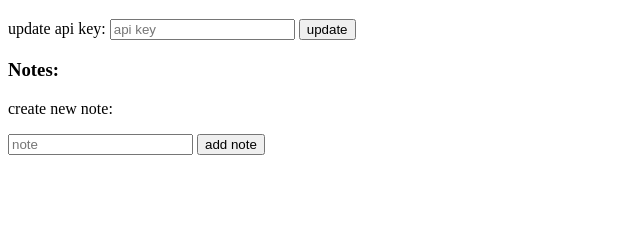
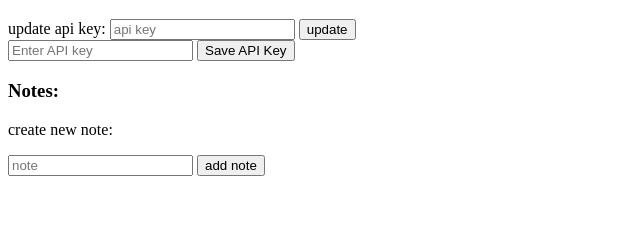
Before and after one commit to OfficerGreg/meta-plate, a Flask app: page /dashboard in a window 1280 px wide. Shown: the part 138-378 px from the top of the page, without its empty margins (0-640 px from the left). Run offline with Flask 3, Linux system fonts and the light colour scheme; the visitor is signed in with stand-in values (Sample User, id 1); data that the repository does not hold is empty.

Commit message:
api key now stored in session cookie

```diff
--- a/static/js/ai.js
+++ b/static/js/api.js
@@ -1,5 +1,9 @@
-const API_URL = "https://api.openai.com/v1/chat/completions";
-const API_KEY = "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";
+//import { getSessionData } from "./cookie";
+
+
+const API_URL = "https://api.pawan.krd/v1/chat/completions";
+//const API_KEY = "pk-zVSypLIUDIVmaRXdLncxpIOZSuJXIPGBCjVhkyCFRPokWMYb";
+const API_KEY = getSessionData("api_key");
 
 const question = document.getElementById("promptInput");
 const generateBtn = document.getElementById("generateBtn");
@@ -8,7 +12,37 @@ const answer = document.getElementById("text_area");
 
 let controller = null; // Store the AbortController instance
 
+function setSessionData(key, value) {
+  document.cookie = `${key}=${value}`;
+}
+
+function getSessionData(key) {
+  const cookies = document.cookie.split("; ");
+  for (let i = 0; i < cookies.length; i++) {
+    const [cookieKey, cookieValue] = cookies[i].split("=");
+    if (cookieKey === key) {
+      return cookieValue;
+    }
+  }
+  return null; // Cookie not found
+}
+
+document.addEventListener("DOMContentLoaded", function () {
+  const api_key_input = document.getElementById("api_key_input");
+  const saveBtn = document.getElementById("saveBtn");
+
+  saveBtn.addEventListener("click", function () {
+    const api_key = api_key_input.value;
+    setSessionData("api_key", api_key);
+    console.log("api key stored:", api_key);
+  });
+});
+
+
+
 const generate = async () => {
+  console.log(getSessionData("api_key"));
+
   // Alert the user if no prompt value
   if (!question.value) {
     alert("Please enter a prompt.");
--- a/templates/dashboard.html
+++ b/templates/dashboard.html
@@ -6,6 +6,9 @@
     <meta http-equiv="X-UA-Compatible" content="IE=edge">
     <meta name="viewport" content="width=device-width, initial-scale=1.0">
     <title>Dashboard</title>
+
+    <script src="../static/js/api.js" type="module"></script>
+
 </head>
 
 <body>
@@ -19,6 +22,9 @@
         {{ api_form.api_key}}
         {{ api_form.submit}}
     </form>
+
+    <input type="text" id="api_key_input" placeholder="Enter API key">
+    <button id="saveBtn">Save API Key</button>
 
     <h3>Notes: </h3>
     <p>create new note: </p>
--- a/templates/note.html
+++ b/templates/note.html
@@ -7,9 +7,9 @@
     <meta name="viewport" content="width=device-width, initial-scale=1.0">
     <link rel="stylesheet" href="{{ url_for('static', filename='css/note.css') }}">
     <title>Note</title>
-    <script type="module" src="../static/js/ai.js">
 
-    </script>
+    <script src="../static/js/api.js" type="module"></script>
+
 </head>
 
 <body>
```
Also changed, not shown: static/js/function.js (deleted, +0 -29 lines).
